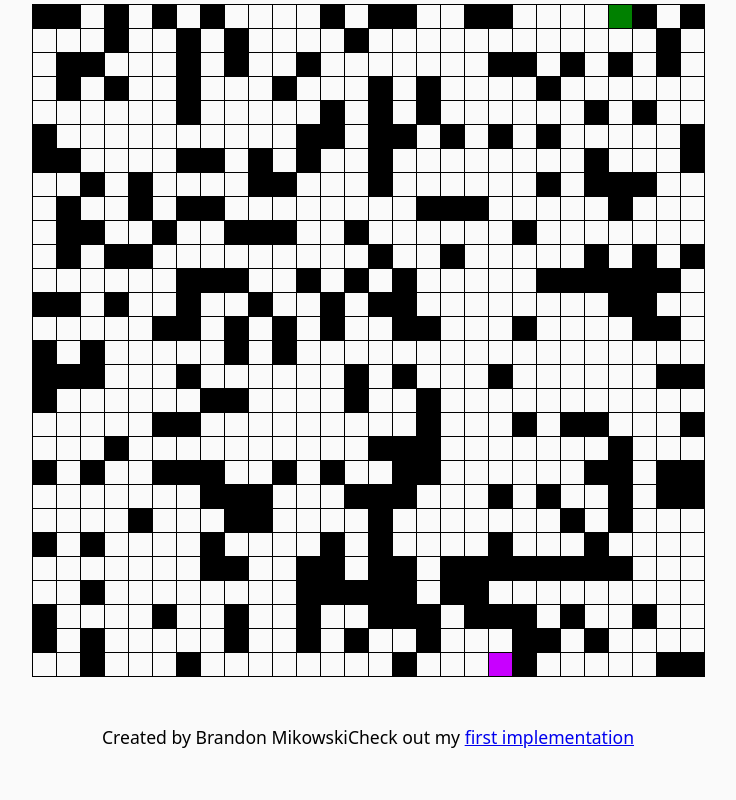
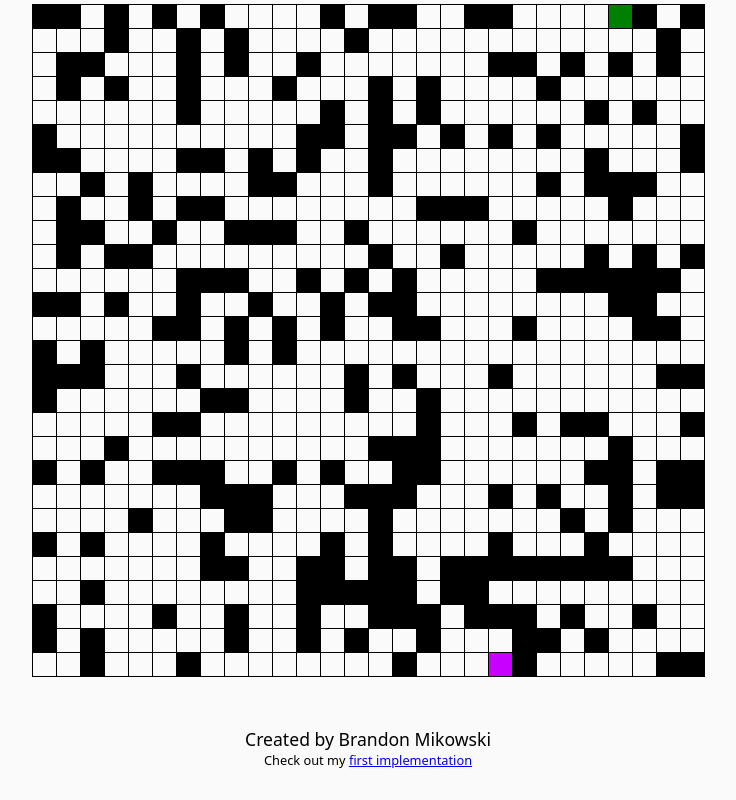
Before and after one commit to MikoFrosty/pathman, a website with bundled scripts: page index.html in a window 1280 px wide. Shown: the part 1373-2173 px from the top of the page, without its empty margins (272-1008 px from the left). Before the commit the page ends 2150 px from the top, so only its background shows below. Built offline with nearby package versions, Linux system fonts and the light colour scheme.

Commit message:
Edit footer style

```diff
--- a/v2/css/style.css
+++ b/v2/css/style.css
@@ -220,8 +220,9 @@ button:active {
 }
 /* FOOTER */
 footer {
+  line-height: 1.4;
   display: flex;
-  flex-direction: row;
+  flex-direction: column;
   justify-content: center;
   align-items: center;
   padding-bottom: 20px;
@@ -231,6 +232,9 @@ footer {
 footer p {
   font-size: 1.1rem;
   font-weight: 500;
+}
+footer p:nth-child(2) {
+  font-size: 0.8rem;
 }
 
 /* MEDIA QUERIES */
```
